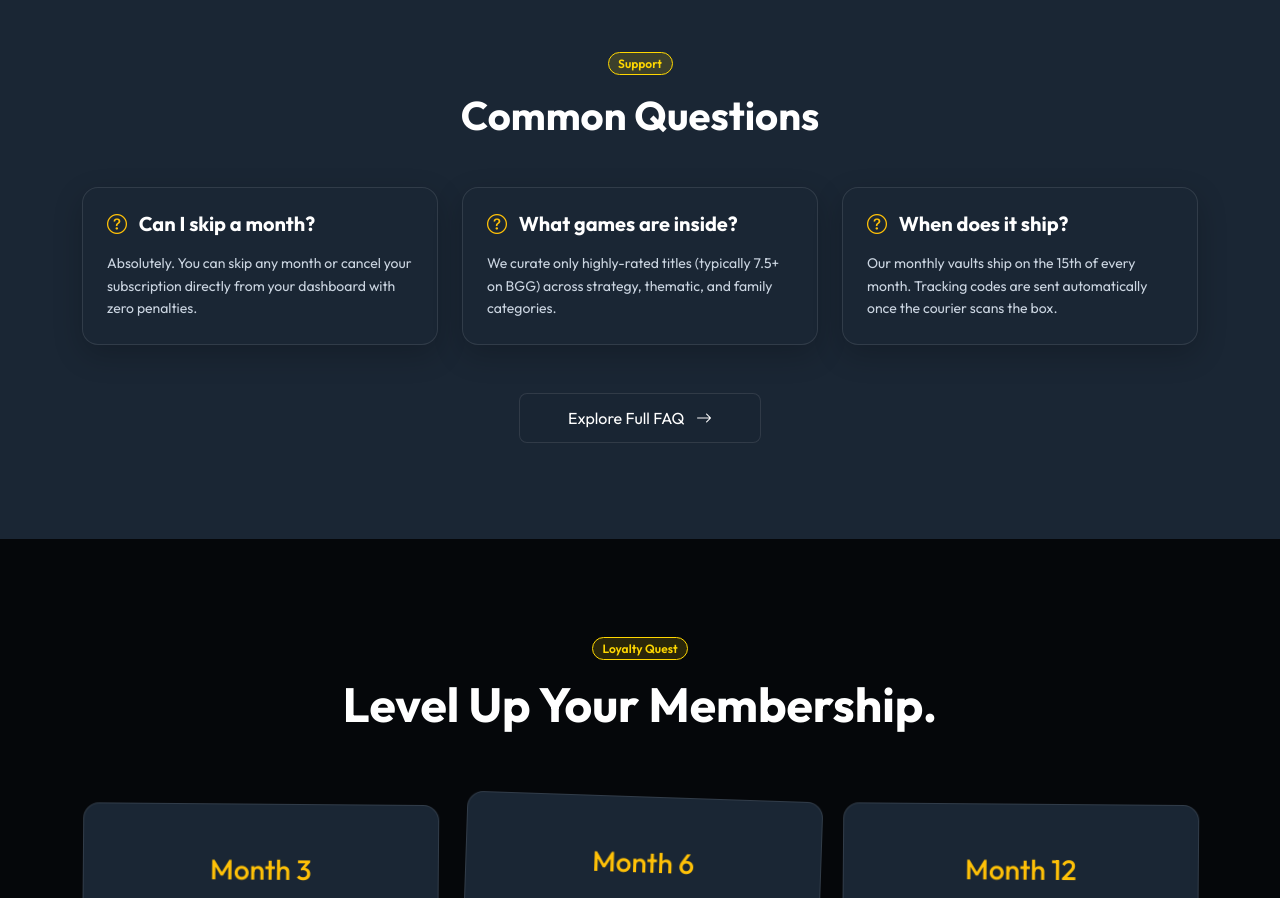
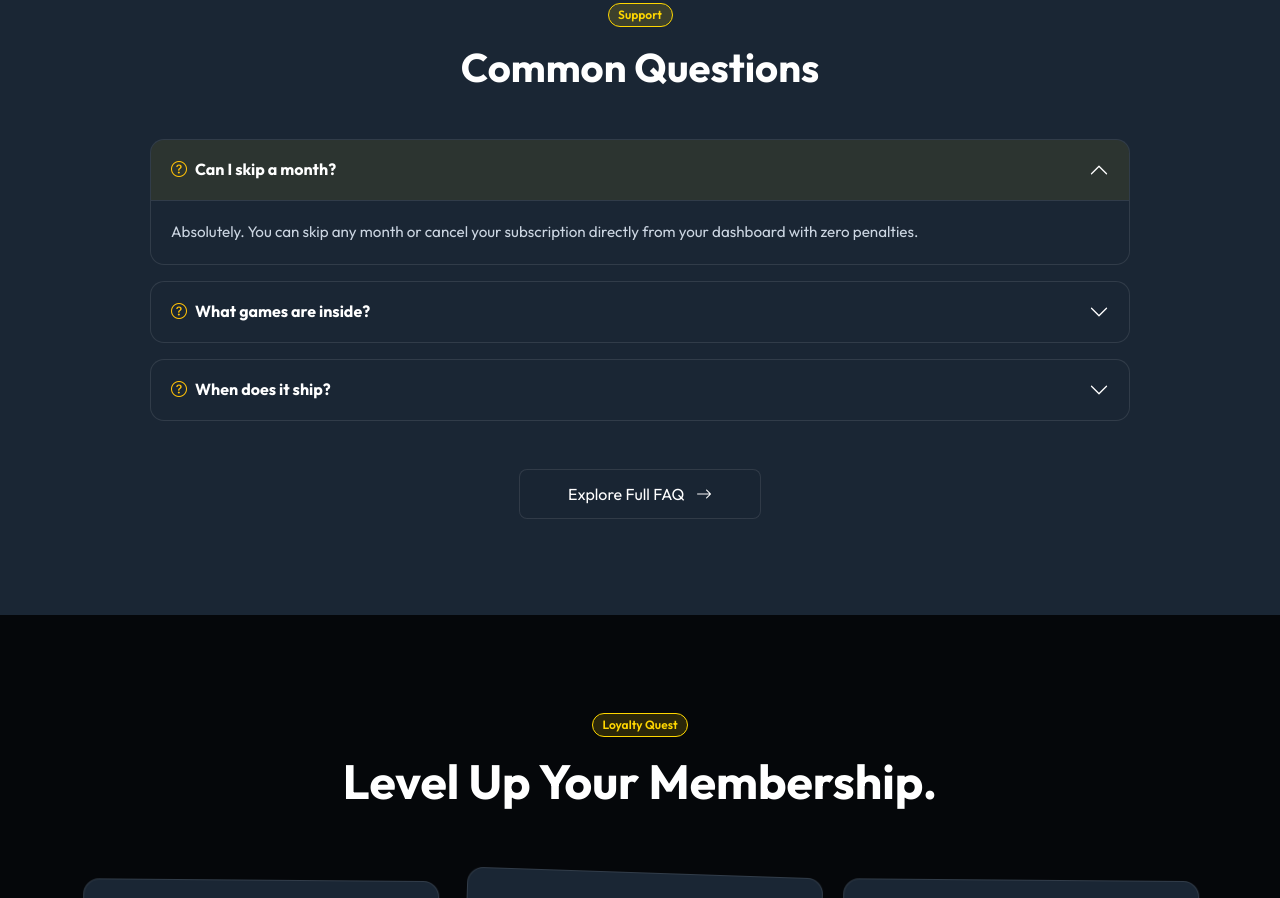
Before and after one commit to HTMLStaticWorks/Subscription_Box_for_Board_Gamers, a plain HTML site: page pricing.html in a window 1280 px wide. Shown: the part 1751-2649 px from the top of the page. Drawn offline with nearby package versions, Linux system fonts and the light colour scheme.

Commit message:
Update navbar/order, auth icons, dashboard menu, and pricing FAQ accordion

```diff
--- a/pricing.html
+++ b/pricing.html
@@ -72,6 +72,41 @@
             object-fit: cover;
         }
 
+        .faq-dropdown {
+            max-width: 980px;
+            margin: 0 auto;
+        }
+
+        .faq-dropdown .accordion-item {
+            background: var(--secondary-bg);
+            border: 1px solid var(--border-color);
+            border-radius: 14px !important;
+            overflow: hidden;
+            margin-bottom: 1rem;
+        }
+
+        .faq-dropdown .accordion-button {
+            background: transparent;
+            color: var(--text-primary);
+            font-weight: 700;
+            box-shadow: none;
+        }
+
+        .faq-dropdown .accordion-button:not(.collapsed) {
+            background: rgba(255, 215, 0, 0.08);
+            color: var(--text-primary);
+        }
+
+        .faq-dropdown .accordion-body {
+            color: var(--text-secondary);
+            font-size: 0.95rem;
+            text-align: start;
+        }
+
+        [data-theme="dark"] .faq-dropdown .accordion-button::after {
+            filter: brightness(0) invert(1);
+        }
+
         @media (min-width: 768px) {
             .gift-experience-section .glass-card {
                 max-width: 100%;
@@ -110,9 +145,9 @@
                 <ul class="navbar-nav mx-auto ps-3 align-items-center">
                     <li class="nav-item"><a class="nav-link" href="index.html">Home</a></li>
                     <li class="nav-item"><a class="nav-link" href="home-2.html">Home 2</a></li>
+                    <li class="nav-item"><a class="nav-link" href="about.html">About</a></li>
                     <li class="nav-item"><a class="nav-link" href="events.html">Events</a></li>
                     <li class="nav-item"><a class="nav-link" href="boxes.html">Boxes</a></li>
-                    <li class="nav-item"><a class="nav-link" href="about.html">About</a></li>
                     <li class="nav-item"><a class="nav-link active" href="pricing.html">Pricing</a></li>
                     <li class="nav-item"><a class="nav-link" href="blog.html">Blog</a></li>
                     <li class="nav-item pe-3"><a class="nav-link" href="contact.html">Contact</a></li>
@@ -211,7 +246,7 @@
                     <div class="col-lg-4 col-md-6">
                         <div class="glass-card h-100 p-5 position-relative border border-warning d-flex flex-column is-visible"
                             style="opacity:1; transform:translateY(0); box-shadow: 0 0 30px rgba(255,215,0,0.2);">
-                            <div class="badge badge-premium px-3 py-2 mx-auto mb-3"
+                            <div class="badge badge-premium px-3 py-2 position-absolute top-0 start-50 translate-middle-x mt-4"
                                 style="font-size: 0.9rem; width: fit-content;">Most Popular</div>
                             <h3 class="mb-3 text-warning">Premium 👑</h3>
                             <p class="text-secondary small mb-4">For the dedicated connoisseur who wants the absolute
@@ -281,33 +316,53 @@
                 <div class="badge badge-premium mb-3">Support</div>
                 <h2 class="display-6 fw-bold mb-5">Common Questions</h2>
 
-                <div class="row g-4 text-start justify-content-center">
-                    <div class="col-lg-4">
-                        <div class="glass-card p-4 h-100">
-                            <h5 class="fw-bold mb-3"><i class="bi bi-question-circle text-warning me-2"></i> Can I skip
-                                a
-                                month?</h5>
-                            <p class="text-secondary small mb-0">Absolutely. You can skip any month or cancel your
-                                subscription directly from your dashboard with zero penalties.</p>
+                <div class="accordion faq-dropdown text-start" id="pricingFaqAccordion">
+                    <div class="accordion-item">
+                        <h2 class="accordion-header" id="faqHeadingOne">
+                            <button class="accordion-button" type="button" data-bs-toggle="collapse"
+                                data-bs-target="#faqCollapseOne" aria-expanded="true" aria-controls="faqCollapseOne">
+                                <i class="bi bi-question-circle text-warning me-2"></i> Can I skip a month?
+                            </button>
+                        </h2>
+                        <div id="faqCollapseOne" class="accordion-collapse collapse show" aria-labelledby="faqHeadingOne"
+                            data-bs-parent="#pricingFaqAccordion">
+                            <div class="accordion-body">
+                                Absolutely. You can skip any month or cancel your subscription directly from your
+                                dashboard with zero penalties.
+                            </div>
                         </div>
                     </div>
-                    <div class="col-lg-4">
-                        <div class="glass-card p-4 h-100">
-                            <h5 class="fw-bold mb-3"><i class="bi bi-question-circle text-warning me-2"></i> What games
-                                are
-                                inside?</h5>
-                            <p class="text-secondary small mb-0">We curate only highly-rated titles (typically 7.5+ on
-                                BGG)
-                                across strategy, thematic, and family categories.</p>
+
+                    <div class="accordion-item">
+                        <h2 class="accordion-header" id="faqHeadingTwo">
+                            <button class="accordion-button collapsed" type="button" data-bs-toggle="collapse"
+                                data-bs-target="#faqCollapseTwo" aria-expanded="false" aria-controls="faqCollapseTwo">
+                                <i class="bi bi-question-circle text-warning me-2"></i> What games are inside?
+                            </button>
+                        </h2>
+                        <div id="faqCollapseTwo" class="accordion-collapse collapse" aria-labelledby="faqHeadingTwo"
+                            data-bs-parent="#pricingFaqAccordion">
+                            <div class="accordion-body">
+                                We curate only highly-rated titles (typically 7.5+ on BGG) across strategy, thematic, and
+                                family categories.
+                            </div>
                         </div>
                     </div>
-                    <div class="col-lg-4">
-                        <div class="glass-card p-4 h-100">
-                            <h5 class="fw-bold mb-3"><i class="bi bi-question-circle text-warning me-2"></i> When does
-                                it
-                                ship?</h5>
-                            <p class="text-secondary small mb-0">Our monthly vaults ship on the 15th of every month.
-                                Tracking codes are sent automatically once the courier scans the box.</p>
+
+                    <div class="accordion-item">
+                        <h2 class="accordion-header" id="faqHeadingThree">
+                            <button class="accordion-button collapsed" type="button" data-bs-toggle="collapse"
+                                data-bs-target="#faqCollapseThree" aria-expanded="false"
+                                aria-controls="faqCollapseThree">
+                                <i class="bi bi-question-circle text-warning me-2"></i> When does it ship?
+                            </button>
+                        </h2>
+                        <div id="faqCollapseThree" class="accordion-collapse collapse" aria-labelledby="faqHeadingThree"
+                            data-bs-parent="#pricingFaqAccordion">
+                            <div class="accordion-body">
+                                Our monthly vaults ship on the 15th of every month. Tracking codes are sent automatically
+                                once the courier scans the box.
+                            </div>
                         </div>
                     </div>
                 </div>
```
Also changed, not shown: about.html (+1 -1 lines), blog.html (+1 -1 lines), boxes.html (+1 -1 lines), contact.html (+1 -1 lines), dashboard/dashboard.html (+20 -1 lines), events.html (+1 -1 lines), home-2.html (+1 -1 lines), index.html (+4 -4 lines), login.html (+3 -1 lines), signup.html (+4 -2 lines).
